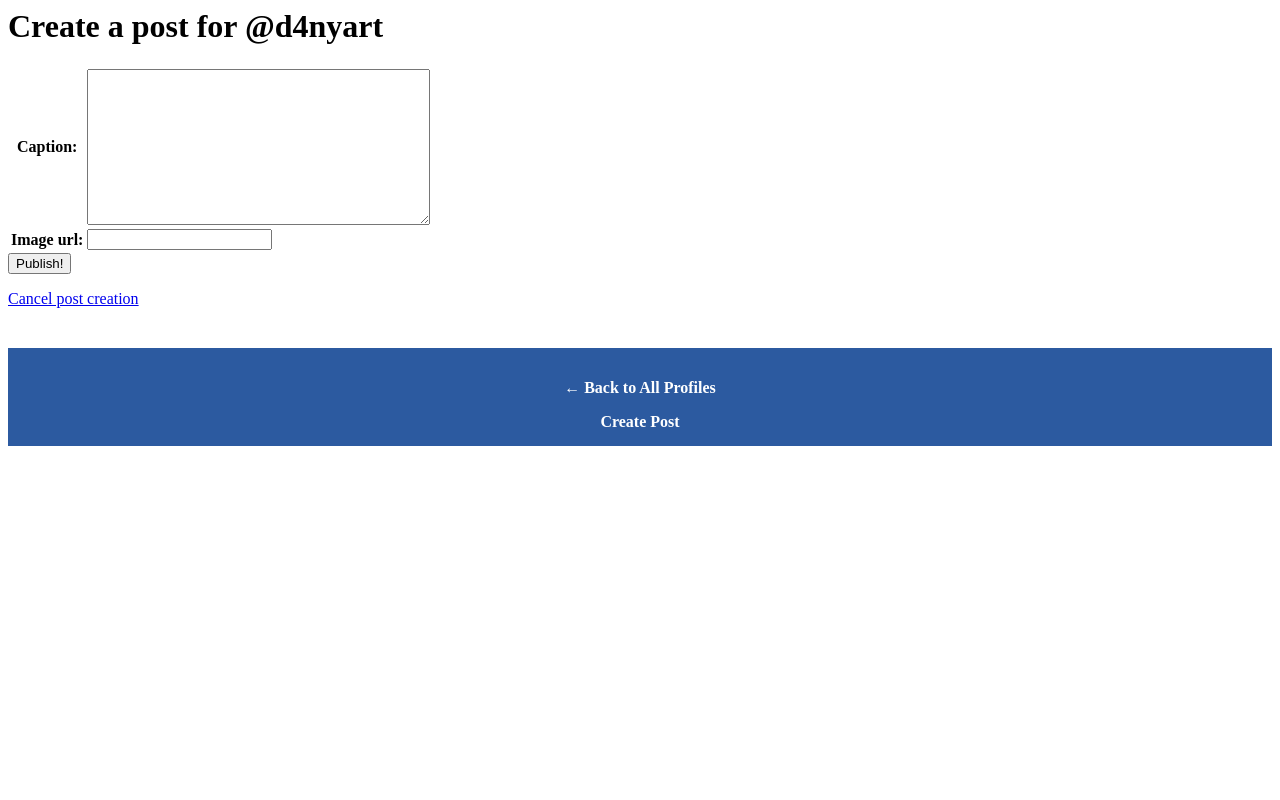
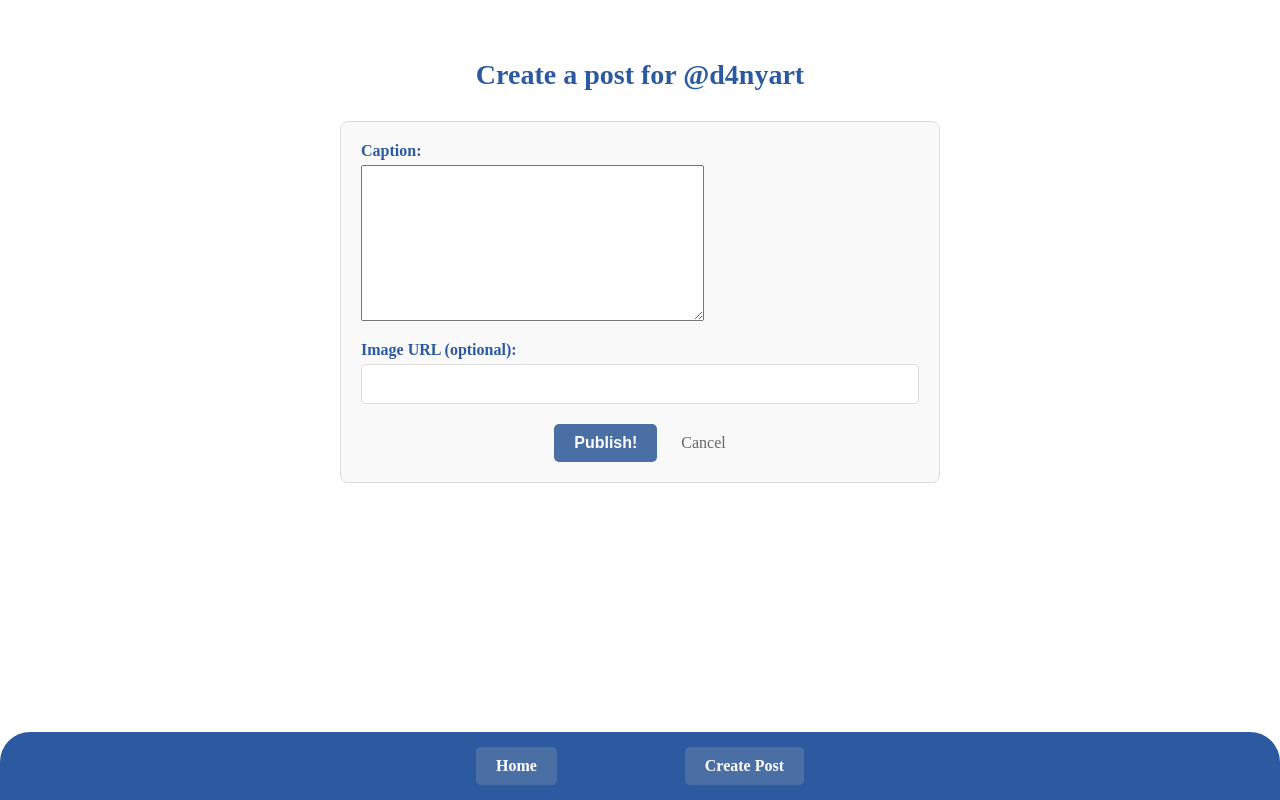
Before and after one commit to D4nyArt/CS412, a Django app: page /mini_insta/profile/1/create_post in a window 1280 px wide. Run offline with Django 5.2, Linux system fonts and the light colour scheme; data comes from the database, SQL or seed files in the repository; both versions use the stored data as it was after the commit.

Commit message:
Added Assignment 4 styles

```diff
--- a/mini_insta/templates/mini_insta/base.html
+++ b/mini_insta/templates/mini_insta/base.html
@@ -17,12 +17,12 @@ Description: Base template for the Mini Instagram application.
         {% block content %}
         {% endblock %}
 
-        <!-- Footer with navigation link that appears on all pages -->
-        <footer class="footer">
-            <p><a href="{% url 'show_all_profiles' %}">← Back to All Profiles</a></p>
-                {% if profile %}
-                    <a href="{% url 'create_post' pk=profile.pk %}">Create Post</a>
-                {% endif %}
-        </footer>
+        <!-- Navbar with navigation links -->
+        <nav class="navbar">
+            <a href="{% url 'show_all_profiles' %}">Home</a>
+            {% if profile %}
+                <a href="{% url 'create_post' pk=profile.pk %}">Create Post</a>
+            {% endif %}
+        </nav>
     </body>
 </html>
--- a/mini_insta/templates/mini_insta/create_post_form.html
+++ b/mini_insta/templates/mini_insta/create_post_form.html
@@ -1,16 +1,23 @@
 {% extends 'mini_insta/base.html' %}
 
 {% block content %}
+<div class="create-post-container">
+    <h1>Create a post for @{{profile.username}}</h1>
 
-<h1>Create a post for @{{profile.username}}</h1>
-
-<form action="{% url 'create_post' pk=profile.pk %}" method="POST">
-    {% csrf_token %}
-    <table>
-        {{form.as_table}}
-    </table>
-    <input type="submit" value="Publish!">
-</form>
-<a href="{% url 'show_profile' pk=profile.pk %}"><p>Cancel post creation</p></a>
-
+    <form action="{% url 'create_post' pk=profile.pk %}" method="POST" class="create-post-form">
+        {% csrf_token %}
+        <div class="form-group">
+            <label for="{{ form.caption.id_for_label }}">Caption:</label>
+            {{ form.caption }}
+        </div>
+        <div class="form-group">
+            <label for="{{ form.image_url.id_for_label }}">Image URL (optional):</label>
+            {{ form.image_url }}
+        </div>
+        <div class="form-actions">
+            <button type="submit" class="submit-btn">Publish!</button>
+            <a href="{% url 'show_profile' pk=profile.pk %}" class="cancel-link">Cancel</a>
+        </div>
+    </form>
+</div>
 {% endblock %}
--- a/mini_insta/templates/mini_insta/show_all_profiles.html
+++ b/mini_insta/templates/mini_insta/show_all_profiles.html
@@ -10,7 +10,6 @@ Description: Template for displaying all user profiles in a grid layout.
 
 {% block content %}
 <center><h1>    Showing all profiles of Mini Insta</h1></center>
-
 <!-- Grid container for displaying all profile cards -->
 <div class="profiles-grid">
     <!-- Loop through each profile provided by the ProfileListView -->
--- a/static/styles-2.css
+++ b/static/styles-2.css
@@ -1,3 +1,12 @@
+html, body {
+    margin: 0;
+    padding: 0;
+}
+
+body {
+    margin-bottom: 60px;
+}
+
 .profiles-grid {
     display: grid;
     grid-template-columns: repeat(3, 1fr);
@@ -46,12 +55,18 @@
 
 /* Profile Detail Styles */
 .profile-detail {
-    max-width: 600px;
+    max-width: 1200px;
     margin: 20px auto;
-    padding: 20px;
+    display: grid;
+    grid-template-columns: 1fr 1fr;
+    gap: 20px;
+}
+
+.profile-main, .profile-posts {
     background-color: #f9f9f9;
     border-radius: 8px;
     border: 1px solid #ddd;
+    padding: 20px;
 }
 
 .profile-header {
@@ -147,3 +162,160 @@
     text-decoration: none;
     font-weight: bold;
 }
+
+/* Navbar Styles */
+.navbar {
+    background-color: #2c5aa0;
+    color: white;
+    text-align: center;
+    padding: 15px 0;
+    display: flex;
+    justify-content: center;
+    gap: 10%;
+    position: fixed;
+    bottom: 0;
+    width: 100%;
+    z-index: 1000;
+    border-top-left-radius: 30px;
+    border-top-right-radius: 30px;
+}
+
+.navbar a {
+    color: white;
+    text-decoration: none;
+    font-weight: bold;
+    background: #4a6fa5;
+    border: none;
+    padding: 10px 20px;
+    border-radius: 5px;
+    cursor: pointer;
+    transition: background 0.3s ease;
+}
+
+.navbar a:hover {
+    background: #5a7fb5;
+}
+
+/* Post Detail Styles */
+.post-detail {
+    max-width: 600px;
+    margin: 20px auto;
+    padding: 20px;
+    background-color: #f9f9f9;
+    border-radius: 8px;
+    border: 1px solid #ddd;
+}
+
+.post-header {
+    text-align: center;
+    margin-bottom: 20px;
+}
+
+.post-profile {
+    font-size: 18px;
+    font-weight: bold;
+    color: #2c5aa0;
+    margin-bottom: 5px;
+}
+
+.post-timestamp {
+    color: #666;
+    font-size: 14px;
+}
+
+.post-content {
+    text-align: center;
+}
+
+.post-image {
+    width: 100%;
+    height: auto;
+    max-height: 400px;
+    object-fit: cover;
+    border-radius: 8px;
+    margin-bottom: 15px;
+    border: 1px solid #ddd;
+}
+
+.post-caption {
+    background-color: white;
+    padding: 15px;
+    border-radius: 6px;
+    border-left: 4px solid #2c5aa0;
+    text-align: left;
+    margin-top: 10px;
+}
+
+/* Create Post Form Styles */
+.create-post-container {
+    max-width: 600px;
+    margin: 20px auto;
+    padding: 20px;
+}
+
+.create-post-container h1 {
+    text-align: center;
+    color: #2c5aa0;
+    font-size: 28px;
+    margin-bottom: 30px;
+}
+
+.create-post-form {
+    background-color: #f9f9f9;
+    padding: 20px;
+    border-radius: 8px;
+    border: 1px solid #ddd;
+}
+
+.form-group {
+    margin-bottom: 20px;
+}
+
+.form-group label {
+    display: block;
+    color: #2c5aa0;
+    font-weight: bold;
+    margin-bottom: 5px;
+}
+
+.form-group input[type="text"],
+.form-group input[type="url"] {
+    width: 100%;
+    padding: 10px;
+    border: 1px solid #ddd;
+    border-radius: 4px;
+    font-size: 16px;
+}
+
+.form-actions {
+    text-align: center;
+    margin-top: 20px;
+}
+
+.submit-btn {
+    background: #4a6fa5;
+    color: white;
+    border: none;
+    padding: 10px 20px;
+    border-radius: 5px;
+    cursor: pointer;
+    font-size: 16px;
+    font-weight: bold;
+    transition: background 0.3s ease;
+}
+
+.submit-btn:hover {
+    background: #5a7fb5;
+}
+
+.cancel-link {
+    display: inline-block;
+    margin-left: 20px;
+    color: #666;
+    text-decoration: none;
+    font-size: 16px;
+}
+
+.cancel-link:hover {
+    text-decoration: underline;
+}
```
Also changed, not shown: mini_insta/templates/mini_insta/show_post.html (+11 -8 lines), mini_insta/templates/mini_insta/show_profile.html (+19 -19 lines), db.sqlite3.
